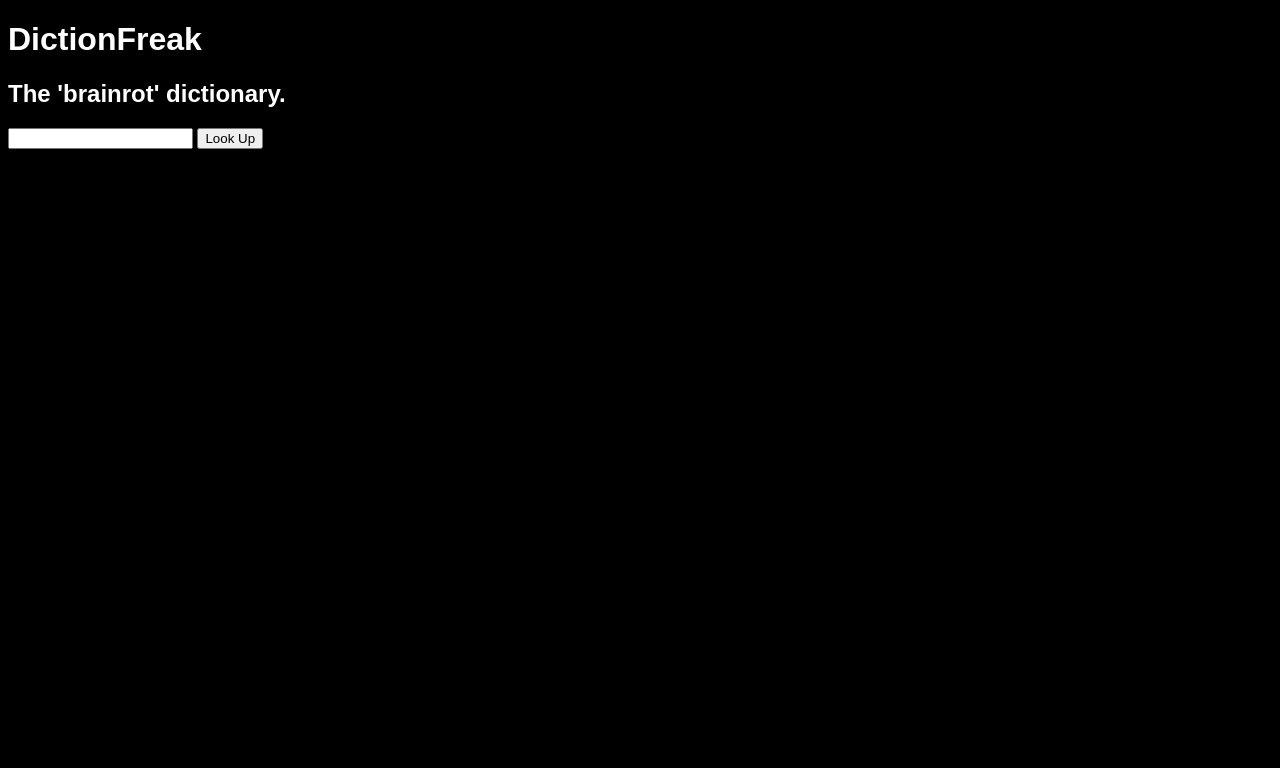
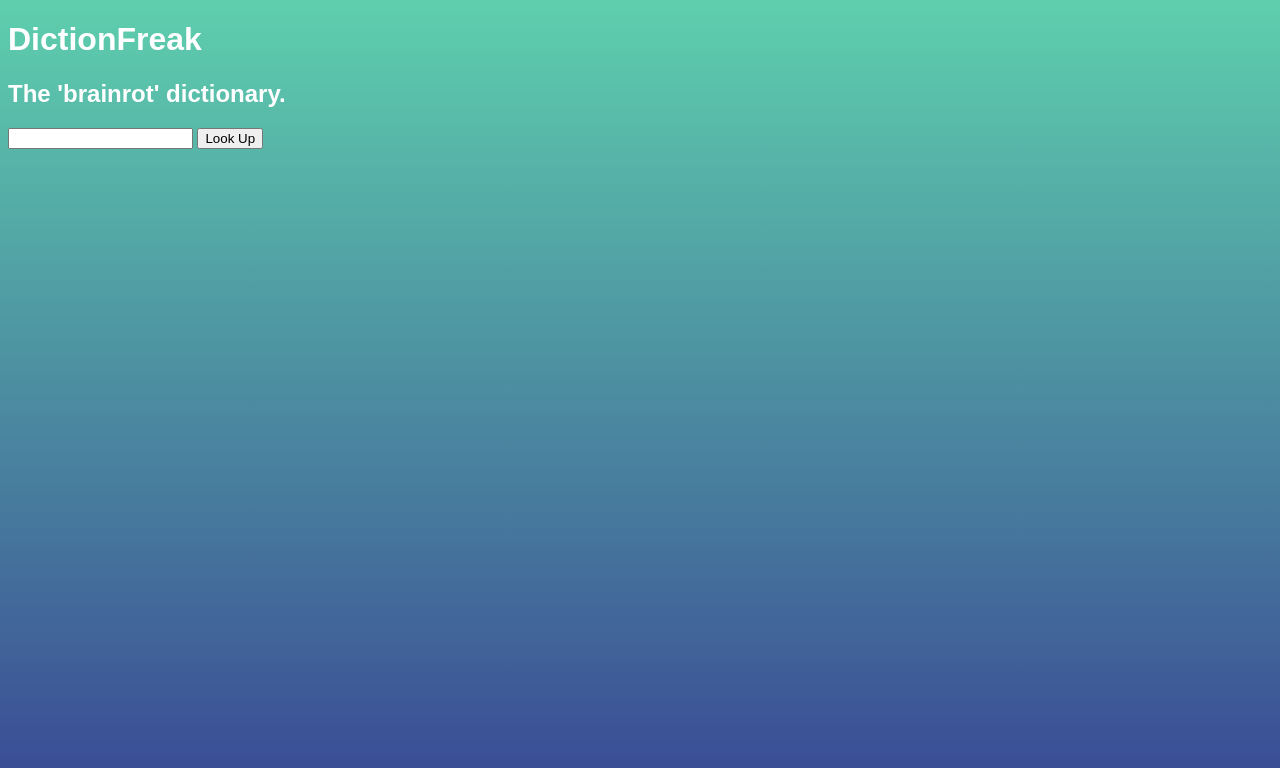
Before and after one commit to Freakybob-Team/DictionFreak, a plain HTML site: page index.html in a window 1280 px wide. Drawn offline with Linux system fonts and the light colour scheme; a web font is replaced by a local one.

Commit message:
Update Dexter.css

```diff
--- a/css/Dexter.css
+++ b/css/Dexter.css
@@ -6,7 +6,10 @@ By the Freakybob Team.
     font-family: "Parkinsans", sans-serif;
 }
 body {
-    background-color: black;
+    background-image: linear-gradient(to bottom, rgb(94, 207, 173) 0%, rgb(57, 72, 148) 100%);
+    background-repeat: no-repeat;
+    background-attachment: fixed;
+    background-size: 100% 100%;
 }
 form, h1, h2, div {
     color: white;
```
